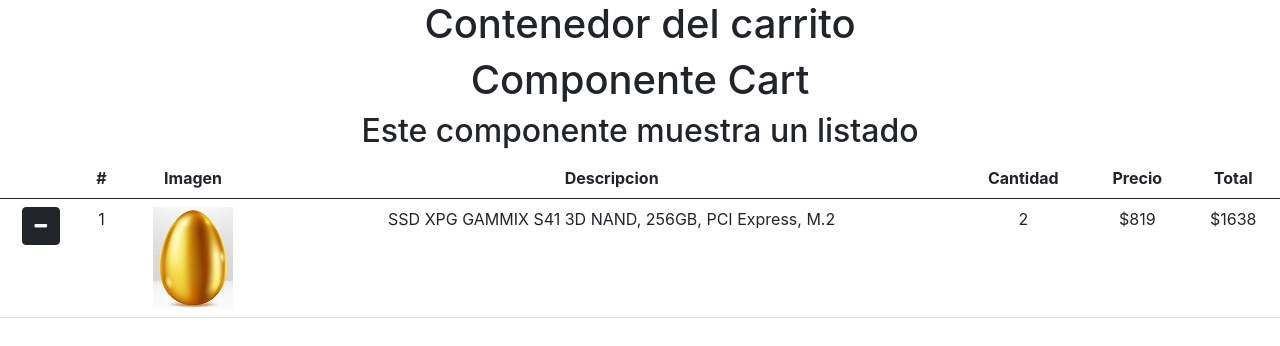
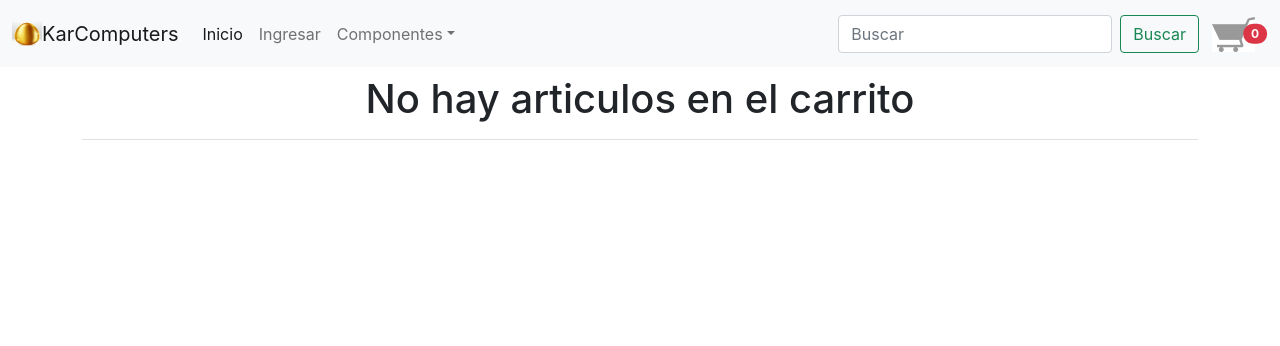
Before and after one commit to KarimAbdel23/CHReactJS, a React (Create React App) app: page /carrito in a window 1280 px wide. Shown: the top 346 px of the page. Built offline with nearby package versions, Linux system fonts and the light colour scheme.

Commit message:
10mo desafio

```diff
--- a/src/App.js
+++ b/src/App.js
@@ -18,7 +18,7 @@ function App() {
           <Switch>
             <Route  exact  path="/" component={ () => <MainContainer></MainContainer>} />
             <Route  exact  path="/inicio" component={ () => <MainContainer><HomeContainer/></MainContainer>} />
-            <Route  exact  path="/carrito" component={ () => <CartContainer></CartContainer>} />
+            <Route  exact  path="/carrito" component={ () => <MainContainer><CartContainer/></MainContainer>} />
             <Route  exact  path="/componentes/:categoryId" component={() => <MainContainer><ItemListContainer saludos="" /> </MainContainer>} />
             <Route path="/componentes/:categoryId/:idProducto" component={ () => <MainContainer><ItemDetailContainer/></MainContainer>} />
           </Switch>
--- a/src/components/cart/Cart.jsx
+++ b/src/components/cart/Cart.jsx
@@ -1,10 +1,24 @@
+import { useContext } from "react";
+import { CartContext } from "../../context/CartContext";
 import { ItemCart } from "./ItemCart"
 
 export const Cart = () => {
-  return (
+
+  const cartContextGlobal = useContext(CartContext);
+
+  if (cartContextGlobal.getCantidadArticulos() <= 0)
+   return (
+        <table class="table">
+             <tbody>
+             <tr>
+                <td><h1>No hay articulos en el carrito</h1></td>
+              </tr>
+             </tbody>
+        </table>
+   )
+  else
+    return (
     <>
-      <h1>Componente Cart</h1>
-      <h2>Este componente muestra un listado</h2>
       <table class="table">
         <thead>
           <tr>
@@ -18,8 +32,32 @@ export const Cart = () => {
           </tr>
         </thead>
         <tbody>
-           <ItemCart />
+          { cartContextGlobal.getCartList().map( (element, index) => {
+              return <ItemCart key={element.item.id} rowCart={element} index={index + 1} deleteRowCart={cartContextGlobal.removeItem} />
+            })
+          }
         </tbody>
+        <tfoot>
+            <tr>
+              <td rowSpan="3" colSpan="3">
+                <button type="button" class="btn btn-danger" onClick={() => { cartContextGlobal.clear(); }} >
+                  Vaciar carrito
+                </button>
+              </td>
+
+              <td rowSpan="3" >
+                  Cantidad de Articulos: {cartContextGlobal.getCantidadArticulos()}
+              </td>
+
+              <td colSpan="2">SubTotal:</td><td>${cartContextGlobal.getSubTotal()}</td>
+            </tr>
+            <tr>
+              <td colSpan="2">Costo de envío:</td><td>${cartContextGlobal.getCostoEnvio()}</td>
+            </tr>
+            <tr>
+              <td colSpan="2">Total:</td><td>{cartContextGlobal.getTotal()}</td>
+            </tr>
+        </tfoot>
       </table>
 
     </>
--- a/src/components/cart/ItemCart.jsx
+++ b/src/components/cart/ItemCart.jsx
@@ -1,18 +1,18 @@
-export const ItemCart = () => {
+export const ItemCart = ({index, rowCart, deleteRowCart}) => {
 
     return (
         <tr>
             <td>
-                <button class="btn btn-dark" >
+                <button class="btn btn-dark" onClick={() => { deleteRowCart(rowCart.item.id); } } >
                     <i class="fa fa-minus"></i>
                 </button>
             </td>
-            <td >1</td>
-            <td><img src="/images/huevito-oro-mini.jpg" alt="" /> </td>
-            <td>SSD XPG GAMMIX S41 3D NAND, 256GB, PCI Express, M.2</td>
-            <td>2</td>
-            <td>$819</td>
-            <td>$1638</td>
+            <td >{index}</td>
+            <td><img src={rowCart.item.pictureUrl} class="card-img-top img-thumbnail" alt="" /> </td>
+            <td>{rowCart.item.description}</td>
+            <td>{rowCart.quantity}</td>
+            <td>${rowCart.item.price}</td>
+            <td>${rowCart.item.price * rowCart.quantity}</td>
       </tr>
     )
 }
--- a/src/components/cartwidget/CartWidget.jsx
+++ b/src/components/cartwidget/CartWidget.jsx
@@ -1,9 +1,21 @@
+import { useContext } from 'react';
+import { Link } from 'react-router-dom'
+import { CartContext } from '../../context/CartContext';
+
 export const CartWidget = () => {
+
+    const cartContextGlobal = useContext(CartContext);
+
     return (
-        <>
+
+        <Link to="/carrito">
             <button class="btn">
                 <img src="/images/cart.png" alt="" width="43" height="35" class="d-inline-block align-text-top" />
+                <span class="position-absolute top-50 start-90 translate-middle badge rounded-pill bg-danger">
+                    {cartContextGlobal.getCantidadArticulos()}
+                    <span class="visually-hidden">unread messages</span>
+                </span>
             </button>
-        </>
+            </Link>
     )
 }
--- a/src/components/itemdetail/ItemDetail.jsx
+++ b/src/components/itemdetail/ItemDetail.jsx
@@ -6,7 +6,7 @@ import { CartContext } from '../../context/CartContext';
 
 export const ItemDetail = ({item, category}) => {
 
-    const estadoGlobal = useContext(CartContext)
+    const estadoGlobal = useContext(CartContext);
     const [existencias, setStock] = useState(10);
     const [showMe, setShowMe] = useState(false);
 
--- a/src/containers/CartContainer.jsx
+++ b/src/containers/CartContainer.jsx
@@ -3,9 +3,8 @@ import { Cart } from "../components/cart/Cart"
 export const CartContainer = () => {
 
     return(
-        <>
-            <h1>Contenedor del carrito</h1>
+        <div class="container">
             <Cart></Cart>
-        </>
+        </div>
     )
 }
--- a/src/context/CartContext.jsx
+++ b/src/context/CartContext.jsx
@@ -8,6 +8,9 @@ export const CartComponentContext = ({children}) => {
 
     var contextOperations = {
 
+        getCartList: () => {
+            return cartList;
+        },
         addItem: (item, quantity) => {
             console.log('Enter in contextOperations -- addItem');
             console.log('Enter in contextOperations -- addItem item.id -- ' + item.id);
@@ -40,9 +43,49 @@ export const CartComponentContext = ({children}) => {
             setCartList([]);
             console.log('Exit in contextOperations -- clear');
             console.log(cartList);
+        },
+        getSubTotal: () => {
+            return subTotal();
+        },
+        getCostoEnvio: () => {
+            return costoEnvio();
+        },
+        getTotal: () => {
+
+            return (subTotal() + costoEnvio()).toLocaleString('en-US', {
+                style: 'currency',
+                currency: 'USD',
+              }); /* $2,500.00 */
+
+            //return subTotal() + costoEnvio();
+        },
+        getCantidadArticulos: () => {
+            let cantidad = 0;
+            cartList.forEach(element => {
+                let quantity = element.quantity;
+                cantidad += quantity;
+            });
+            return cantidad;
         }
     };
 
+    function subTotal() {
+        let subTotal = 0;
+        cartList.forEach(element => {
+            let pricePerQuantity = element.quantity * element.item.price;
+            subTotal += pricePerQuantity;
+        });
+        return subTotal;
+    }
+
+    function costoEnvio() {
+        let costoenvio = 0;
+        cartList.forEach(element => {
+            let pricePerEnvio = element.quantity * 49.99;
+            costoenvio += pricePerEnvio;
+        });
+        return costoenvio;
+    }
 
     function isInCart(itemId) {
         console.log('Enter in isInCart');
```
